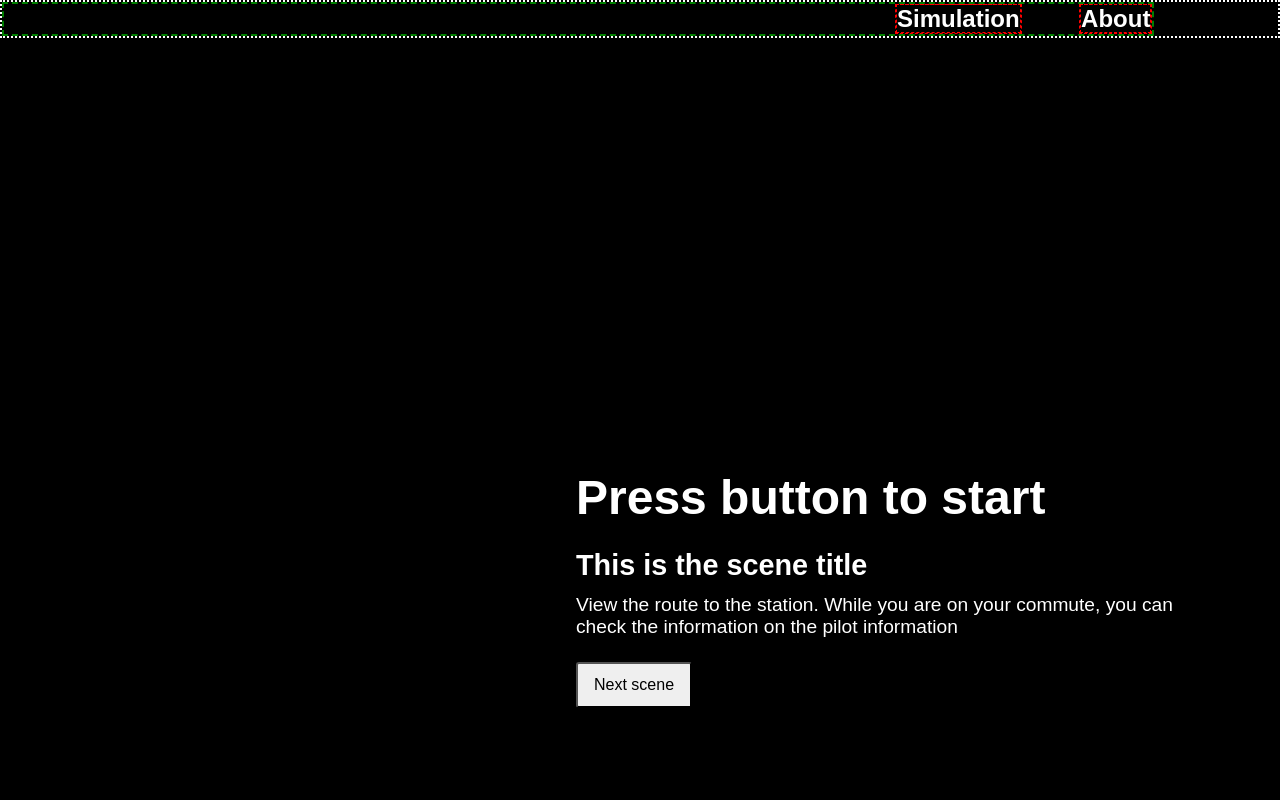
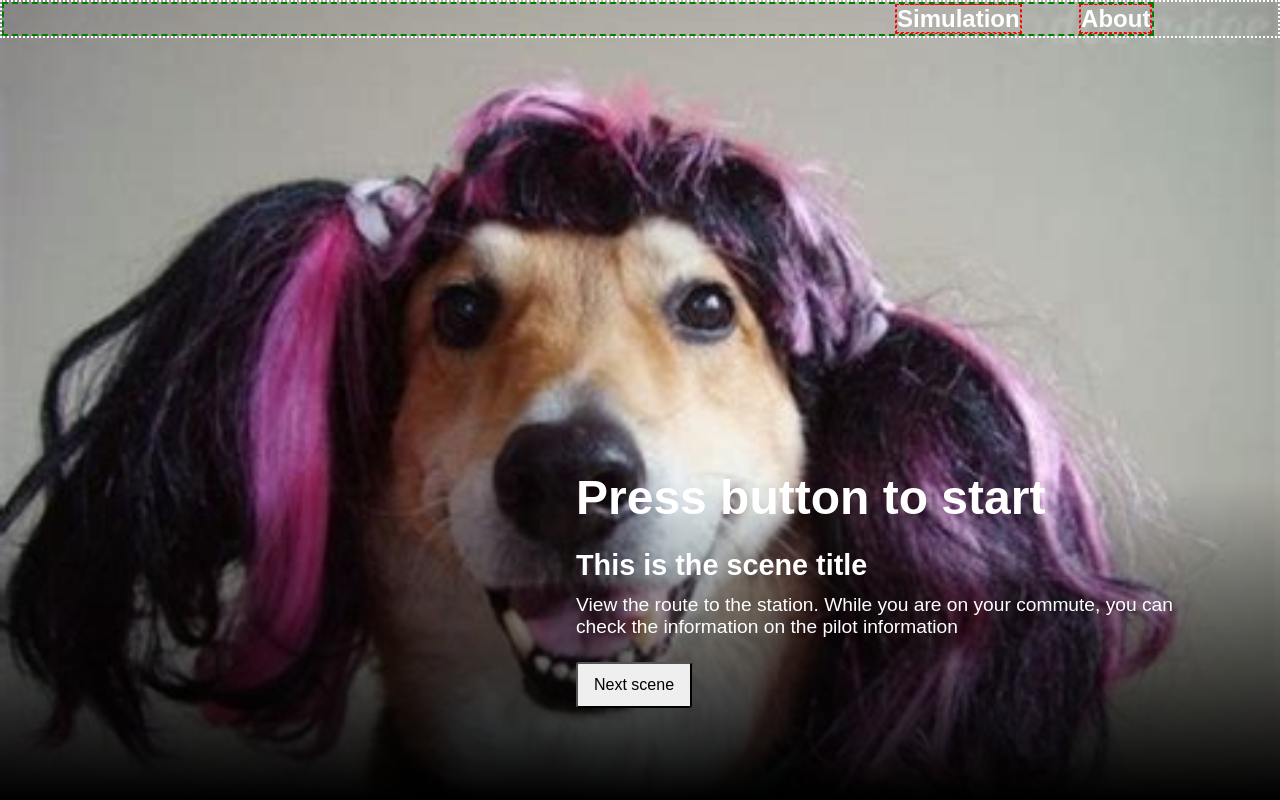
Before and after one commit to swrvo2020/imdcapstone, a plain HTML site: page website/index.html in a window 1280 px wide. Drawn offline with nearby package versions, Linux system fonts and the light colour scheme; the site is published under a folder, as on GitHub Pages, so addresses that start at the root find nothing; a web font is replaced by a local one.

Commit message:
remove slash in bg img url

```diff
--- a/website/style.css
+++ b/website/style.css
@@ -9,7 +9,7 @@ div {
 body {
   margin: 0;
   /* padding-top: 1.5%; */
-  background-image: url('/scenes/start.jpg');
+  background-image: url('scenes/start.jpg');
   background-size: cover;
   z-index: -1;
 }
```
